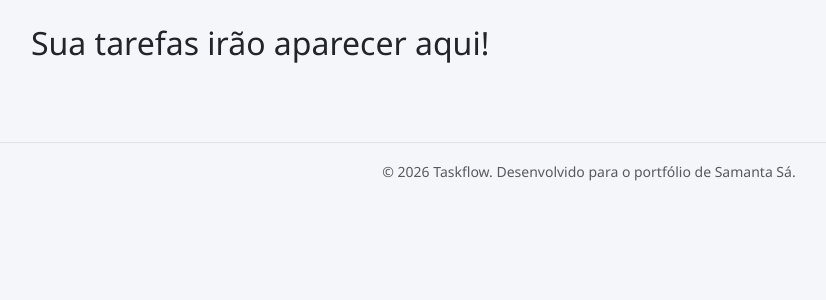
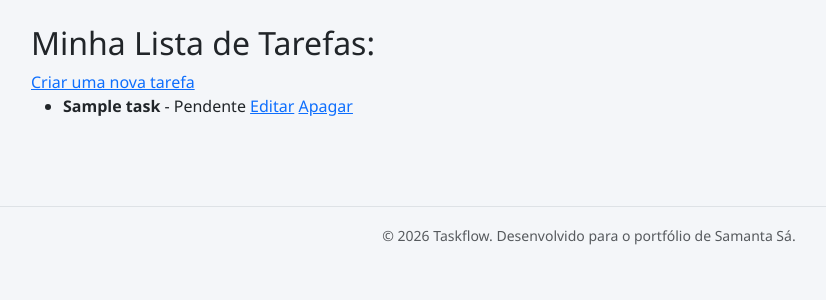
Before and after one commit to engsamantasa/taskflow-django, a Django app: page /tasks/ in a window 1280 px wide. Shown: the part 72-372 px from the top of the page, without its empty margins (51-877 px from the left). Run offline with Django 5.2, Linux system fonts and the light colour scheme; a user stored in the database is signed in; tables that the repository leaves empty hold one stand-in row (values such as "Sample post").

Commit message:
Salvando CRUD pelo site

```diff
--- a/taskflow/tasks/urls.py
+++ b/taskflow/tasks/urls.py
@@ -3,4 +3,7 @@ from . import views
 
 urlpatterns = [
     path('', views.task_list, name='task_list'),
+    path('create/', views.task_create, name='task_create'),
+    path('<int:pk>/edit/', views.task_update, name='task_update'),
+    path('<int:pk>/delete/', views.task_delete, name='task_delete'),
 ]
--- a/taskflow/tasks/views.py
+++ b/taskflow/tasks/views.py
@@ -1,7 +1,61 @@
-from django.shortcuts import render, redirect
+from django.shortcuts import render, redirect, get_object_or_404
 from django.contrib.auth.decorators import login_required
+from .models import Task
+from .forms import TaskForm
+
 
 
 @login_required
 def task_list(request):
-    return render(request, 'tasks/task_list.html')
+    tasks = Task.objects.filter(user=request.user)
+    return render(request, 'tasks/task_list.html', {'tasks': tasks})
+
+
+
+
+
+@login_required
+def task_create(request):
+    if request.method == 'POST':
+        form = TaskForm(request.POST)
+        if form.is_valid():
+            task = form.save(commit=False)
+            task.user = request.user
+            task.save()
+            return redirect('task_list')
+    else:
+        form = TaskForm()
+
+    return render(request, 'tasks/task_form.html', {'form': form})
+
+
+
+
+
+@login_required
+def task_update(request, pk):
+    task = get_object_or_404(Task, pk=pk, user=request.user)
+
+    if request.method == 'POST':
+        form = TaskForm(request.POST, instance=task)
+        if form.is_valid():
+            form.save()
+            return redirect('task_list')
+    else:
+        form = TaskForm(instance=task)
+
+    return render(request, 'tasks/task_form.html', {'form': form})
+
+
+
+
+
+@login_required
+def task_delete(request, pk):
+    task = get_object_or_404(Task, pk=pk, user=request.user)
+
+    if request.method == 'POST':
+        task.delete()
+        return redirect('task_list')
+
+    return render(request, 'tasks/task_confirm_delete.html', {'task': task})
--- a/taskflow/templates/tasks/task_list.html
+++ b/taskflow/templates/tasks/task_list.html
@@ -1,5 +1,19 @@
 {% extends 'base.html' %}
 
 {% block content %}
-<h2>Sua tarefas irão aparecer aqui!</h2>
+<h2>Minha Lista de Tarefas:</h2>
+
+<a href="{% url 'task_create' %}">Criar uma nova tarefa</a>
+
+<ul>
+    {% for task in tasks %}
+        <li>
+            <strong>{{ task.title }}</strong> - {{ task.get_status_display }}
+            <a href="{% url 'task_update' task.pk %}">Editar</a>
+            <a href="{% url 'task_delete' task.pk %}">Apagar</a>
+        </li>
+    {% empty %}
+        <li>Sem tarefas registradas</li>
+    {% endfor %}
+</ul>
 {% endblock %}
```
Also changed, not shown: taskflow/tasks/admin.py (+21 -1 lines), taskflow/tasks/forms.py (added, +11 -0 lines), taskflow/templates/tasks/task_confirm_delete.html (added, +14 -0 lines), taskflow/templates/tasks/task_form.html (added, +13 -0 lines), taskflow/db.sqlite3.
